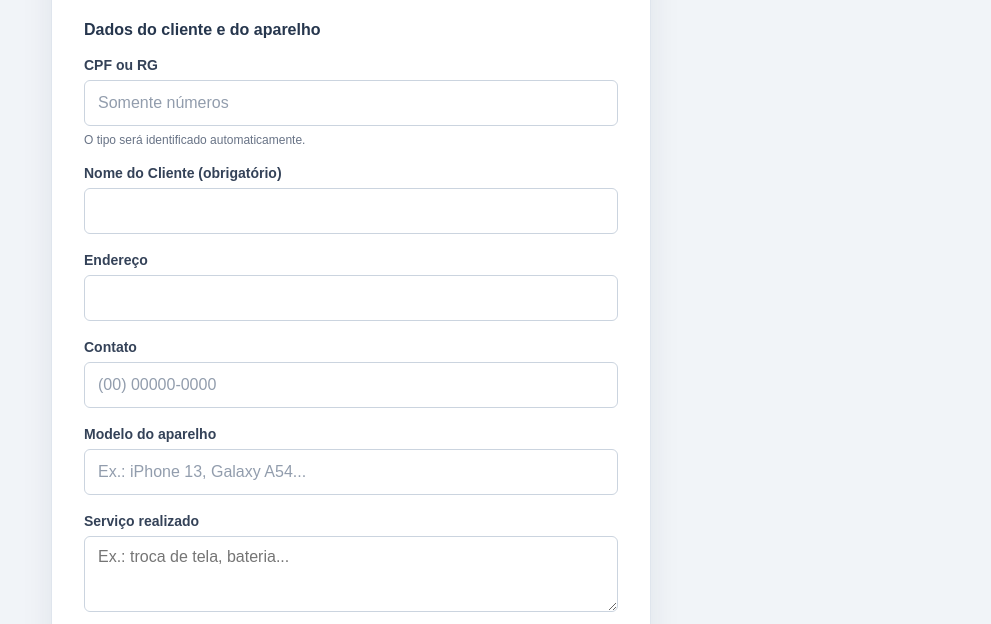
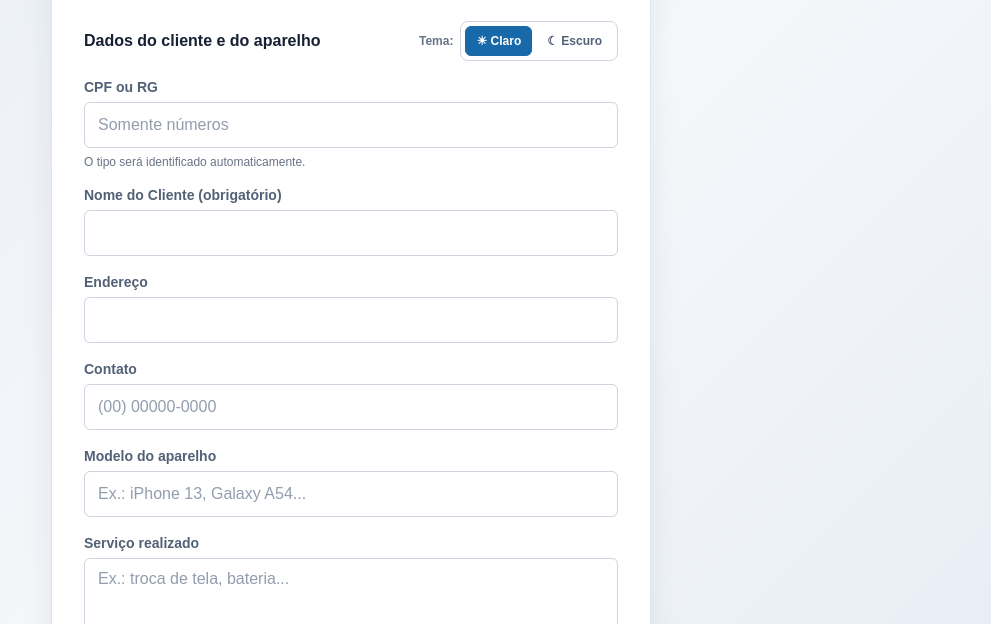
Before and after one commit to Anselmo17/ordem-servico, a plain HTML site: page index.html in a window 1280 px wide. Shown: the part 176-800 px from the top of the page, without its empty margins (289-1280 px from the left). Drawn offline with Linux system fonts and the light colour scheme.

Commit message:
FEAT:Implementando ajuste no tema do formulario conforme o usuario seleciona

```diff
--- a/index.html
+++ b/index.html
@@ -23,7 +23,16 @@
     </header>
 
     <form id="formOS">
-      <h2 class="secao-titulo">Dados do cliente e do aparelho</h2>
+      <div class="cabecalho-formulario">
+        <h2 class="secao-titulo">Dados do cliente e do aparelho</h2>
+        <div class="controle-tema">
+          <span class="rotulo-tema">Tema:</span>
+          <div class="seletor-tema" role="group" aria-label="Escolha o tema do formulário">
+            <button type="button" class="opcao-tema" data-tema="claro" aria-pressed="true">☀ Claro</button>
+            <button type="button" class="opcao-tema" data-tema="escuro" aria-pressed="false">☾ Escuro</button>
+          </div>
+        </div>
+      </div>
       <label for="documento">CPF ou RG</label>
       <input id="documento" name="documento" inputmode="numeric" maxlength="25" placeholder="Somente números" />
       <p id="tipoIdentificado" class="ajuda-documento">O tipo será identificado automaticamente.</p>
--- a/script.js
+++ b/script.js
@@ -1,5 +1,33 @@
 var inputDocumento = document.getElementById('documento');
 var tipoIdentificado = document.getElementById('tipoIdentificado');
+
+var botoesTema = document.querySelectorAll('[data-tema]');
+function aplicarTema(tema, salvarPreferencia) {
+  document.body.setAttribute('data-tema', tema);
+  botoesTema.forEach(function (botao) {
+    botao.setAttribute('aria-pressed', String(botao.dataset.tema === tema));
+  });
+  if (salvarPreferencia) {
+    try {
+      localStorage.setItem('jm-digital-tema', tema);
+    } catch (erro) {
+      console.warn('Não foi possível salvar a preferência de tema neste navegador.', erro);
+    }
+  }
+}
+
+var temaSalvo = 'claro';
+try {
+  temaSalvo = localStorage.getItem('jm-digital-tema') || 'claro';
+} catch (erro) {
+  console.warn('Não foi possível carregar a preferência de tema neste navegador.', erro);
+}
+aplicarTema(temaSalvo === 'escuro' ? 'escuro' : 'claro', false);
+botoesTema.forEach(function (botao) {
+  botao.addEventListener('click', function () {
+    aplicarTema(botao.dataset.tema, true);
+  });
+});
 
 function formatarCpf(numeros) {
   if (numeros.length > 9) {
--- a/style.css
+++ b/style.css
@@ -1,10 +1,50 @@
 * { box-sizing: border-box; }
+:root {
+  color-scheme: light;
+  --fundo-pagina: linear-gradient(135deg, #e8eef5 0%, #f5f7fa 52%, #e5ecf4 100%);
+  --fundo-cartao: #fff;
+  --borda-cartao: #dfe5ed;
+  --borda-separador: #e7ebf0;
+  --texto: #172033;
+  --texto-marca: #111;
+  --texto-secundario: #526176;
+  --texto-ajuda: #687386;
+  --fundo-campo: #fff;
+  --borda-campo: #cbd4df;
+  --fundo-secundario: #fff;
+  --fundo-secundario-hover: #f4f6f9;
+  --texto-secundario-botao: #344258;
+  --fundo-pasta: #edf8f1;
+  --borda-pasta: #a9d8bd;
+  --texto-pasta: #17643a;
+  --sombra-cartao: 0 12px 32px rgba(24, 39, 61, 0.08);
+}
+body[data-tema="escuro"] {
+  color-scheme: dark;
+  --fundo-pagina: linear-gradient(135deg, #0b1422 0%, #131f30 52%, #0c1726 100%);
+  --fundo-cartao: #172538;
+  --borda-cartao: #40536b;
+  --borda-separador: #40536b;
+  --texto: #ffffff;
+  --texto-marca: #ffffff;
+  --texto-secundario: #eef4fb;
+  --texto-ajuda: #d3deeb;
+  --fundo-campo: #101c2b;
+  --borda-campo: #60758e;
+  --fundo-secundario: #24364b;
+  --fundo-secundario-hover: #304761;
+  --texto-secundario-botao: #ffffff;
+  --fundo-pasta: #123b2b;
+  --borda-pasta: #3c9b68;
+  --texto-pasta: #c7ffdb;
+  --sombra-cartao: 0 14px 36px rgba(0, 0, 0, 0.28);
+}
 body {
   min-height: 100vh;
   margin: 0;
   padding: 48px 16px;
-  background: #f1f4f8;
-  color: #172033;
+  background: var(--fundo-pagina);
+  color: var(--texto);
   font-family: Arial, sans-serif;
 }
 main {
@@ -12,15 +52,15 @@ main {
   max-width: 600px;
   margin: 0 auto;
   overflow: hidden;
-  border: 1px solid #dfe5ed;
+  border: 1px solid var(--borda-cartao);
   border-radius: 12px;
-  background: #fff;
-  box-shadow: 0 12px 32px rgba(24, 39, 61, 0.08);
+  background: var(--fundo-cartao);
+  box-shadow: var(--sombra-cartao);
 }
 header {
   padding: 22px 32px;
-  border-bottom: 1px solid #e7ebf0;
-  background: #fff;
+  border-bottom: 1px solid var(--borda-separador);
+  background: var(--fundo-cartao);
   text-align: center;
 }
 .identificacao {
@@ -29,7 +69,7 @@ header {
   justify-content: center;
   gap: 12px;
   margin: 0 0 12px;
-  color: #111;
+  color: var(--texto-marca);
   font-size: 28px;
   font-weight: 700;
   letter-spacing: 1px;
@@ -42,16 +82,57 @@ header {
   flex: 0 0 auto;
 }
 h1 { margin: 0; font-size: 26px; }
+.cabecalho-formulario {
+  display: flex;
+  align-items: center;
+  justify-content: space-between;
+  gap: 12px;
+  margin-bottom: 18px;
+}
+.cabecalho-formulario .secao-titulo { margin: 0; }
+.controle-tema {
+  display: flex;
+  align-items: center;
+  gap: 7px;
+  flex: 0 0 auto;
+}
+.rotulo-tema {
+  display: inline;
+  color: var(--texto-ajuda);
+  font-size: 12px;
+  font-weight: 700;
+}
+.seletor-tema {
+  display: inline-flex;
+  gap: 4px;
+  padding: 4px;
+  border: 1px solid var(--borda-campo);
+  border-radius: 8px;
+  background: var(--fundo-campo);
+}
+button.opcao-tema {
+  min-height: 30px;
+  padding: 5px 10px;
+  border-color: transparent;
+  background: transparent;
+  color: var(--texto-secundario);
+  font-size: 12px;
+}
+button.opcao-tema:hover { background: var(--fundo-secundario-hover); }
+button.opcao-tema[aria-pressed="true"] {
+  border-color: #1769aa;
+  background: #1769aa;
+  color: #fff;
+}
 form { padding: 24px 32px 30px; }
 .secao-titulo {
-  margin: 0 0 18px;
-  color: #26364d;
+  color: var(--texto);
   font-size: 16px;
 }
 label {
   display: block;
   margin: 18px 0 7px;
-  color: #344258;
+  color: var(--texto-secundario);
   font-size: 14px;
   font-weight: 700;
 }
@@ -62,14 +143,15 @@ select {
   width: 100%;
   min-height: 46px;
   padding: 11px 13px;
-  border: 1px solid #cbd4df;
+  border: 1px solid var(--borda-campo);
   border-radius: 6px;
-  background: #fff;
-  color: #172033;
+  background: var(--fundo-campo);
+  color: var(--texto);
   font: inherit;
   transition: border-color 0.15s, box-shadow 0.15s;
 }
-input::placeholder { color: #929dad; }
+input::placeholder,
+textarea::placeholder { color: #929dad; }
 textarea {
   min-height: 76px;
   resize: vertical;
@@ -95,34 +177,36 @@ button {
   cursor: pointer;
 }
 button:hover { background: #12588f; }
-button.secundario { border-color: #cbd4df; background: #fff; color: #344258; }
-button.secundario:hover { background: #f4f6f9; }
+button.secundario { border-color: var(--borda-campo); background: var(--fundo-secundario); color: var(--texto-secundario-botao); }
+button.secundario:hover { background: var(--fundo-secundario-hover); }
 #pastaAtual {
   margin: 14px 0 0;
   padding: 12px 14px;
-  border: 1px solid #a9d8bd;
+  border: 1px solid var(--borda-pasta);
   border-radius: 7px;
-  background: #edf8f1;
-  color: #17643a;
+  background: var(--fundo-pasta);
+  color: var(--texto-pasta);
   font-size: 14px;
   font-weight: 700;
   overflow-wrap: anywhere;
 }
 #pastaAtual:empty { display: none; }
-.ajuda-documento { margin: 7px 0 0; color: #687386; font-size: 12px; }
+.ajuda-documento { margin: 7px 0 0; color: var(--texto-ajuda); font-size: 12px; }
 .erro { margin: 12px 0 0; color: #b42318; font-size: 13px; }
+body[data-tema="escuro"] .erro { color: #ff8f8f; }
 dialog {
   width: min(420px, calc(100% - 32px));
   padding: 28px;
   border: 0;
   border-radius: 12px;
-  color: #172033;
+  color: var(--texto);
+  background: var(--fundo-cartao);
   box-shadow: 0 20px 60px rgba(24, 39, 61, 0.25);
   text-align: center;
 }
 dialog::backdrop { background: rgba(15, 23, 42, 0.5); }
 dialog h2 { margin: 0 0 10px; font-size: 21px; }
-dialog p { color: #526176; line-height: 1.5; overflow-wrap: anywhere; }
+dialog p { color: var(--texto-secundario); line-height: 1.5; overflow-wrap: anywhere; }
 dialog button { margin: 12px auto 0; }
 @media (max-width: 480px) {
   body { padding: 20px 12px; }
@@ -130,7 +214,9 @@ dialog button { margin: 12px auto 0; }
   form { padding: 22px 20px 24px; }
   .identificacao { gap: 12px; font-size: 23px; }
   .icone-celular { width: 68px; }
+  button.opcao-tema { width: auto; }
   h1 { font-size: 23px; }
+  .cabecalho-formulario { align-items: flex-start; flex-direction: column; }
   .acoes { flex-direction: column; }
   button { width: 100%; }
 }
```
Also changed, not shown: README.md.
